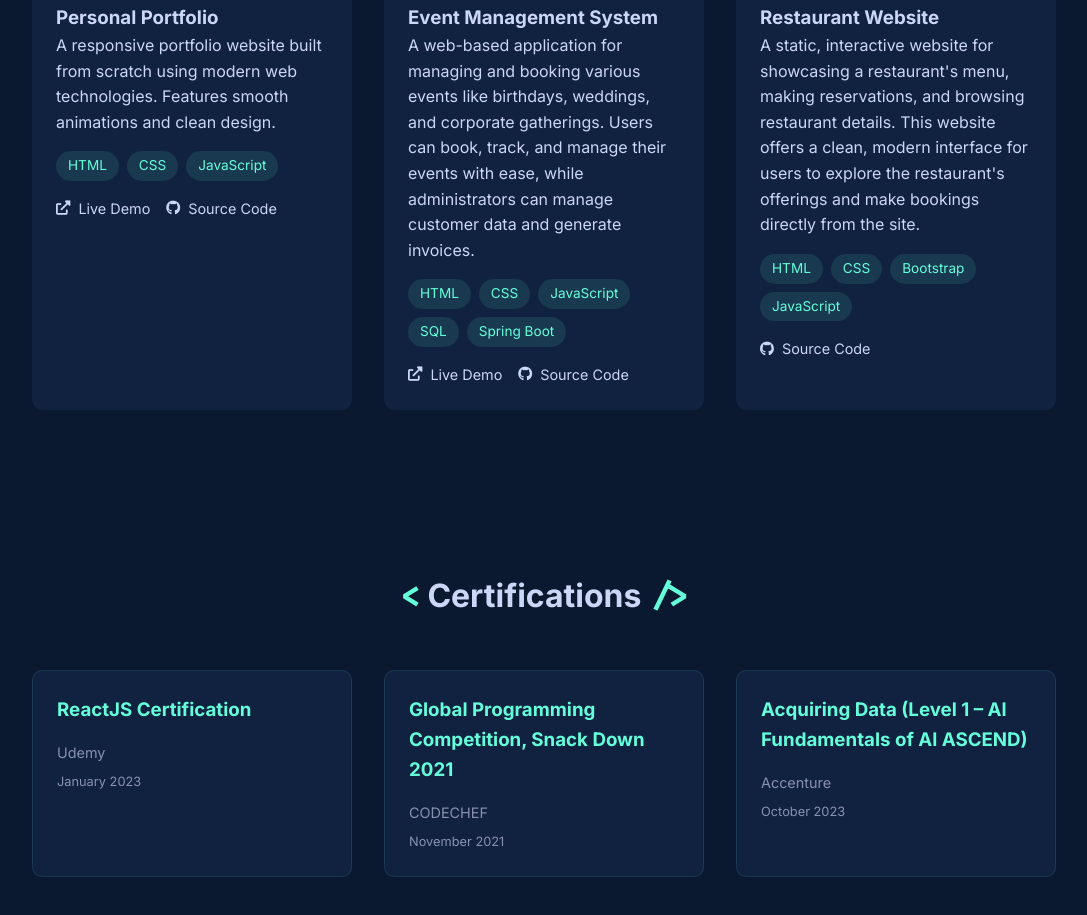
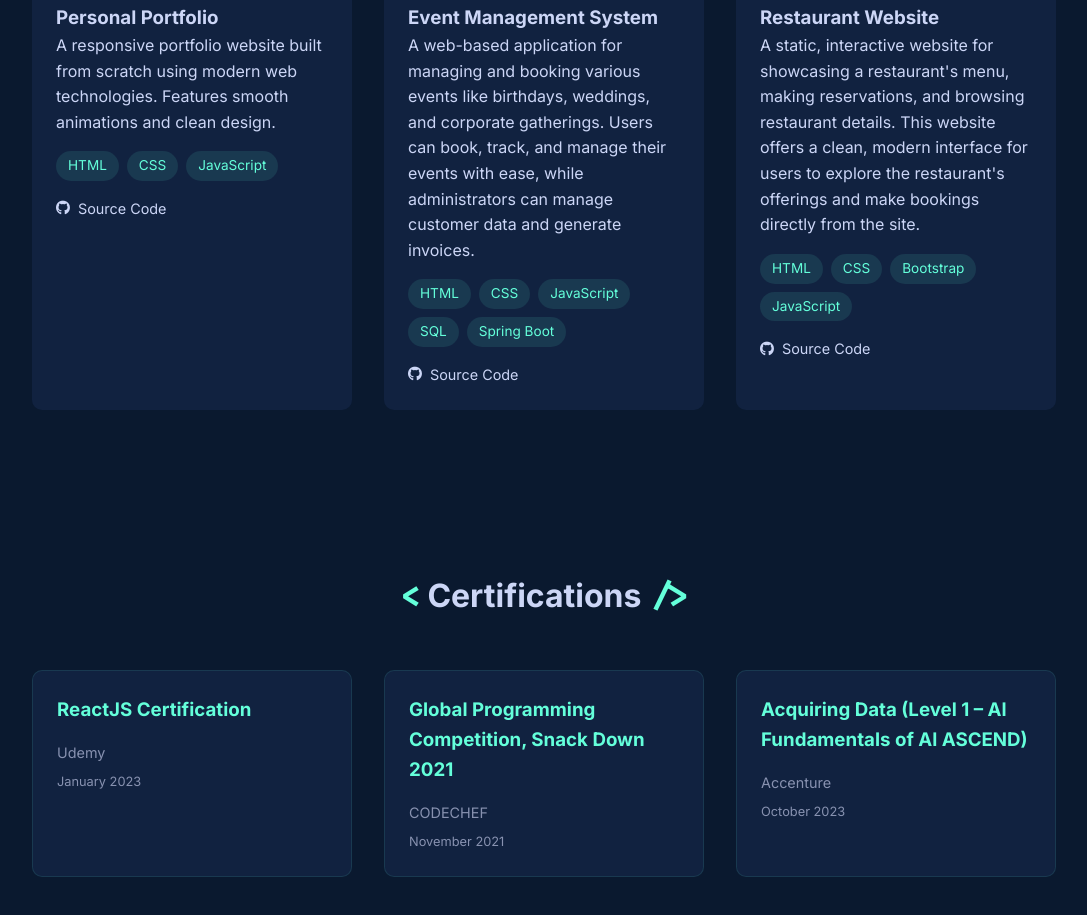
Before and after one commit to shindekranti088/Portofolio, a plain HTML site: page index.html in a window 1280 px wide. Shown: the part 3381-4296 px from the top of the page, without its empty margins (96-1183 px from the left). Drawn offline with Linux system fonts and the light colour scheme.

Commit message:
Update index.html

```diff
--- a/index.html
+++ b/index.html
@@ -156,8 +156,7 @@
                         <span>JavaScript</span>
                     </div>
                     <div class="project-links">
-                        <a href="#" class="project-link"><i class="fas fa-external-link-alt"></i> Live Demo</a>
-                        <a href="#" class="project-link"><i class="fab fa-github"></i> Source Code</a>
+                        <a href="https://github.com/shindekranti088/Portofolio" class="project-link"><i class="fab fa-github"></i> Source Code</a>
                     </div>
                 </div>
             </div>
@@ -176,7 +175,6 @@
                         <span>Spring Boot</span>
                     </div>
                     <div class="project-links">
-                        <a href="#" class="project-link"><i class="fas fa-external-link-alt"></i> Live Demo</a>
                         <a href="https://github.com/shindekranti088/EventManagementSystem" class="project-link"><i class="fab fa-github"></i> Source Code</a>
                     </div>
                 </div>
```
